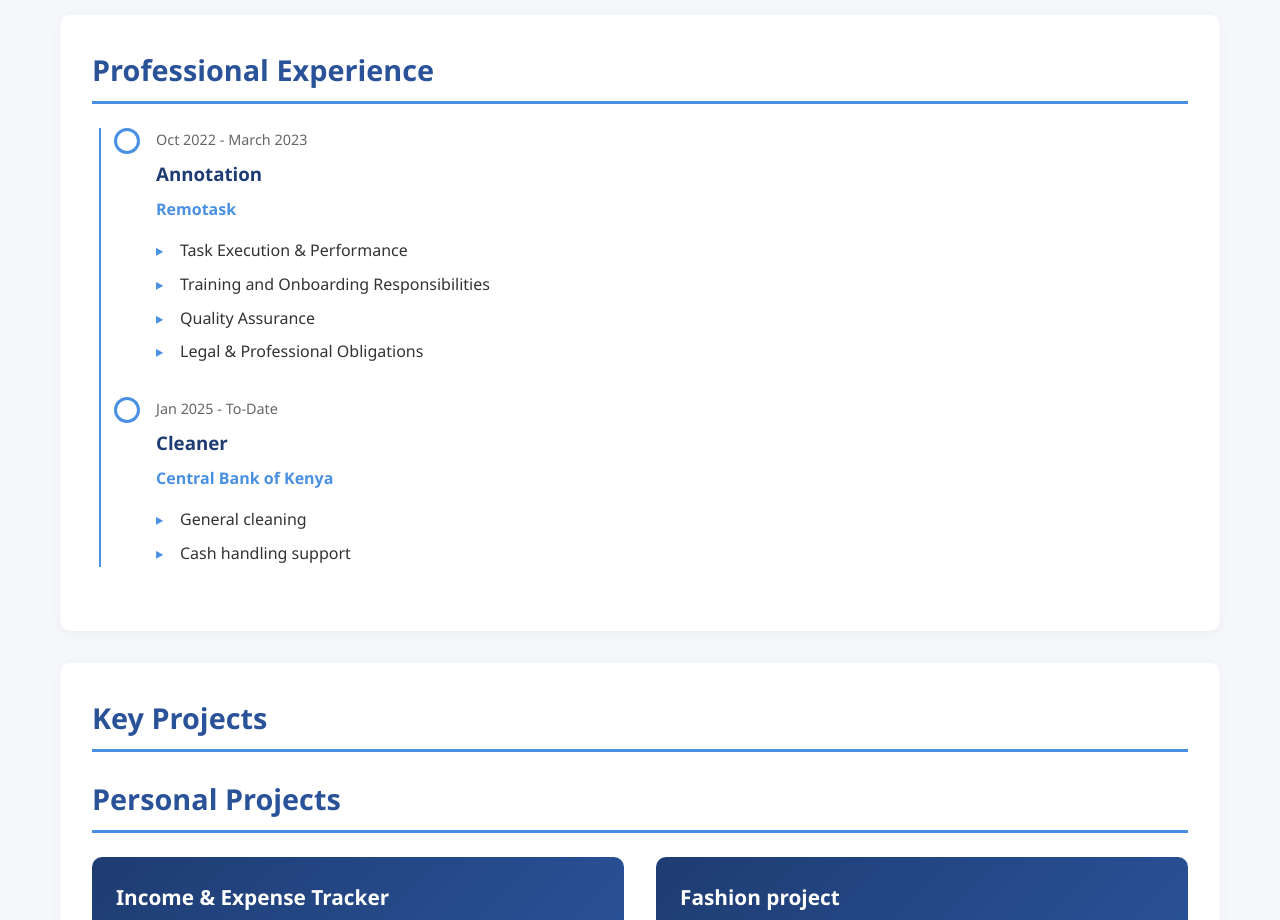
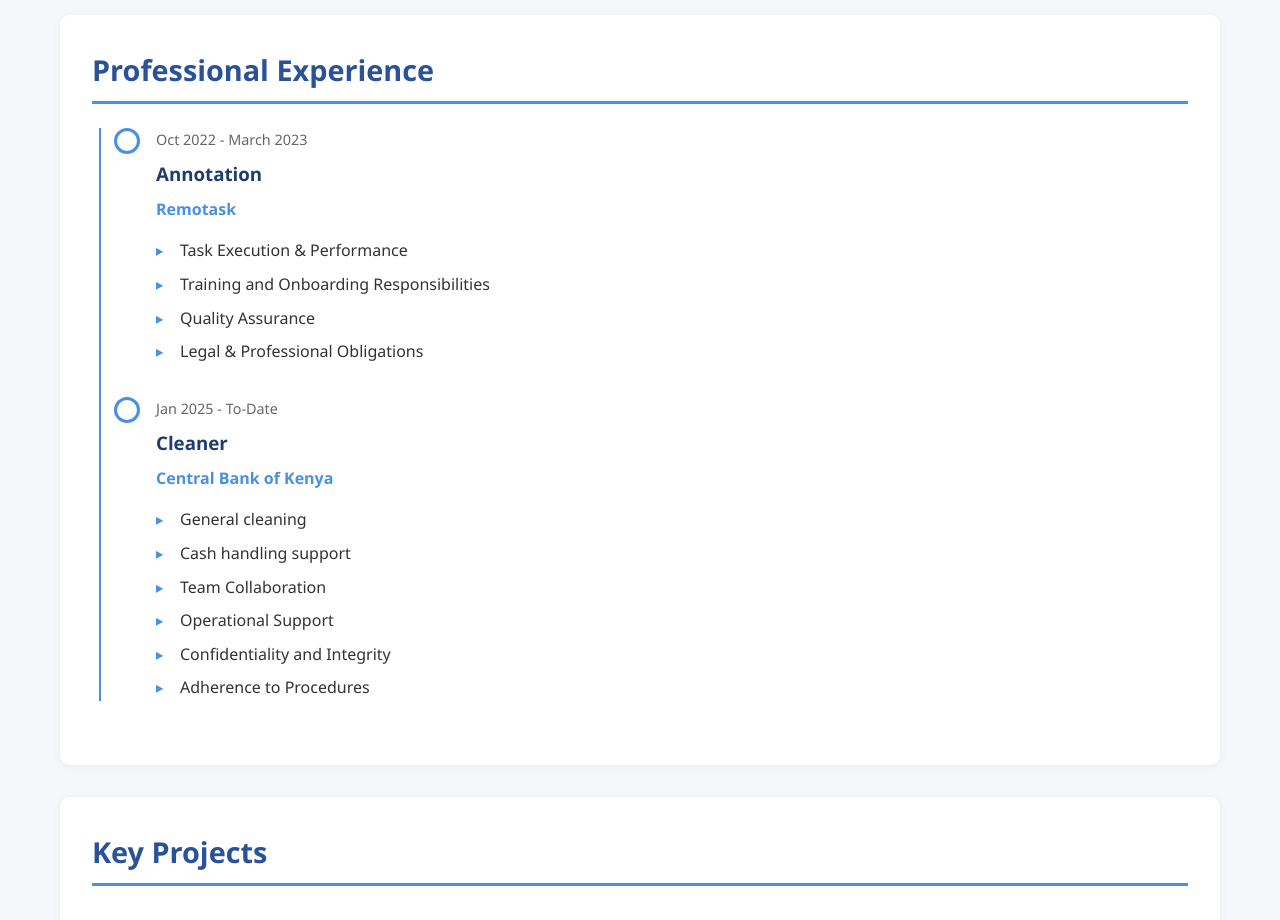
Before and after one commit to Alphonce08/portfolio, a React (Create React App) app: page / in a window 1280 px wide. Shown: the part 1320-2240 px from the top of the page. Built offline with nearby package versions, Linux system fonts and the light colour scheme.

Commit message:
...Update...

```diff
--- a/src/components/Experience.js
+++ b/src/components/Experience.js
@@ -20,7 +20,11 @@ const Experience = () => {
       company: 'Central Bank of Kenya',
       responsibilities: [
         'General cleaning',
-        'Cash handling support'
+        'Cash handling support',
+        'Team Collaboration',
+        'Operational Support',
+        'Confidentiality and Integrity',
+        'Adherence to Procedures'
       ]
     }
   ];
```
